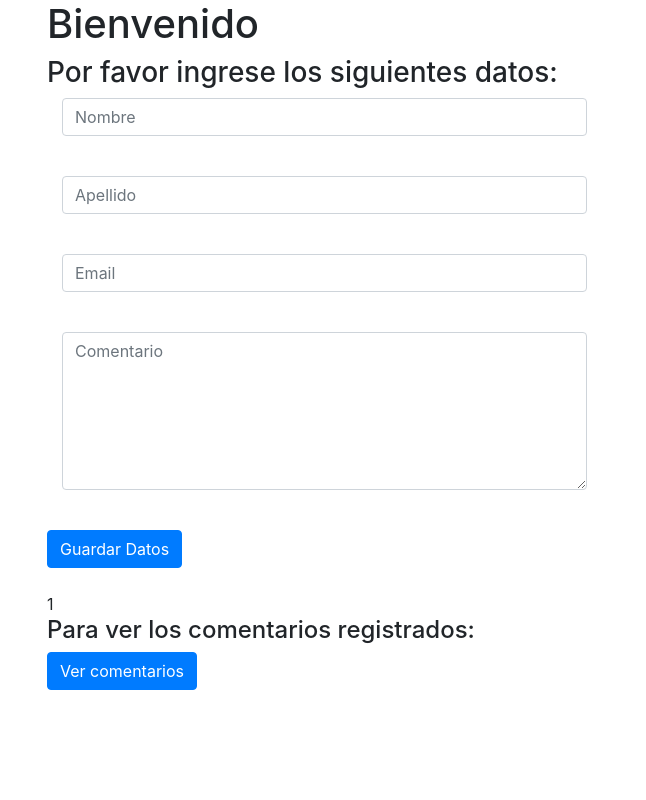
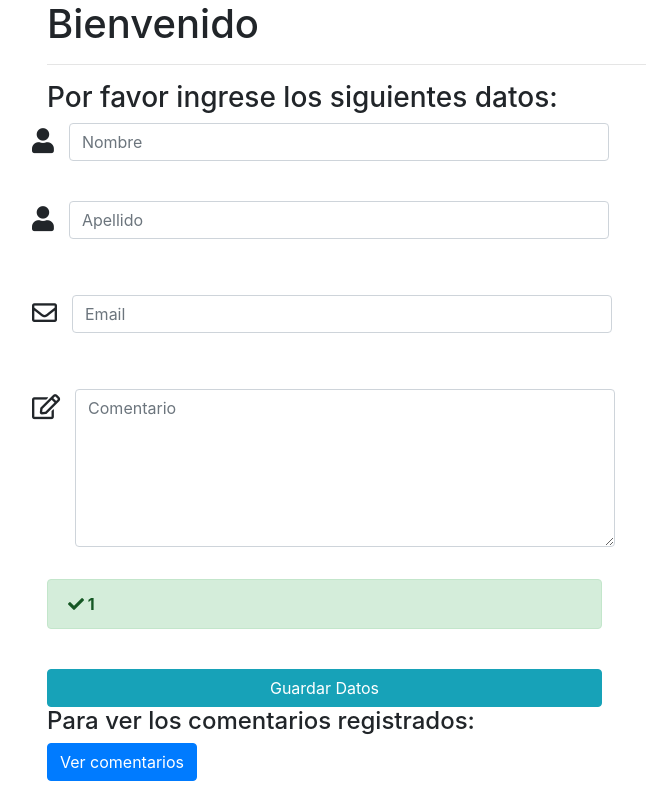
Before and after one commit to CarlaGramichi/Sistema-uno, a PHP site: page /Sistema-uno/?mensaje1=1 in a window 1280 px wide. Shown: the whole page, without its empty margins (38-684 px from the left). Run offline with PHP 8.4, Linux system fonts and the light colour scheme.

Commit message:
Mejorando el inicio, utilizando iconos.

```diff
--- a/index.php
+++ b/index.php
@@ -9,36 +9,56 @@ require 'plantillas/cabecera.php';
 <body class="container">
 
 <h1>Bienvenido</h1>
+<hr>
 <h3>Por favor ingrese los siguientes datos:</h3>
 
 <form action="<?= ROOT ?>/recepcion.php" method="get">
-    <div class="form-group col-sm-6">
-        <input type="text" name="nombre" placeholder="Nombre" class="form-control">
+    <div class="form-group row">
+        <span style="font-size: 25px" class="col:sm-2"><i class="fa fa-user"></i></span>
+        <div class="col-sm-6">
+            <input type="text" class="form-control" name="nombre" placeholder="Nombre">
+        </div>
     </div>
     <br>
-    <div class="form-group col-sm-6">
-        <input type="text" name="apellido" placeholder="Apellido" class="form-control">
+    <div class="form-group row">
+        <span style="font-size: 25px" class="col:sm-2"><i class="fa fa-user"></i></span>
+        <div class="form-group col-sm-6">
+            <input type="text" name="apellido" placeholder="Apellido" class="form-control">
+        </div>
     </div>
     <br>
-    <div class="form-group col-sm-6">
-        <input type="email" name="email" placeholder="Email" class="form-control" required>
+    <div class="form-group row">
+        <span style="font-size: 25px" class="col:sm-2"><i class="far fa-envelope"></i></span>
+        <div class="form-group col-sm-6">
+            <input type="email" name="email" placeholder="Email" class="form-control" required>
+        </div>
     </div>
     <br>
-    <div class="form-group col-sm-6">
-        <textarea name="comentario" placeholder="Comentario" cols="25" rows="6" class="form-control" required></textarea>
+    <div class="form-group row">
+        <span style="font-size: 25px" class="col:sm-2"><i class="far fa-edit"></i></span>
+        <div class="form-group col-sm-6">
+        <textarea name="comentario" placeholder="Comentario" cols="25" rows="6" class="form-control"
+                  required></textarea>
+        </div>
     </div>
+    <?php if ($_REQUEST['mensaje1']): ?>
+        <div class="alert alert-success col-sm-6 font-weight-bold" role="alert">
+            <span> <i class="fas fa-check"></i> </span>
+            <?= $_REQUEST['mensaje1'] ?>
+        </div>
+    <? endif ?>
+
     <br>
-    <button type="submit" class="btn btn-primary">Guardar Datos</button>
+    <button type="submit" class="btn btn-info col-sm-6">Guardar Datos</button>
 
 </form>
-<br> <?php
-echo $_REQUEST ["mensaje1"];
-?>
+
+
 <form action="<?= ROOT ?>/listado_comentarios.php" method="get">
     <article>
         <h4>Para ver los comentarios registrados: </h4>
         <button type="submit" class="btn btn-primary">Ver comentarios</button>
     </article>
-</form>
+</form
 </body>
 </html>
--- a/listado_comentarios.php
+++ b/listado_comentarios.php
@@ -11,7 +11,7 @@ require 'plantillas/cabecera.php';
 <body class="container">
 <h1>Comentarios registrados:</h1>
 
-<table class="table table-striped table-bordered" cellspacing="10">
+<table class="table table-striped table-bordered, table-warning" cellspacing="10">
     <thead>
     <tr>
         <th>Id</th>
--- a/plantillas/cabecera.php
+++ b/plantillas/cabecera.php
@@ -6,6 +6,7 @@
           content="width=device-width, user-scalable=no, initial-scale=1.0, maximum-scale=1.0, minimum-scale=1.0">
     <meta http-equiv="X-UA-Compatible" content="ie=edge">
     <link rel="stylesheet" href="https://stackpath.bootstrapcdn.com/bootstrap/4.3.1/css/bootstrap.min.css" integrity="sha384-ggOyR0iXCbMQv3Xipma34MD+dH/1fQ784/j6cY/iJTQUOhcWr7x9JvoRxT2MZw1T" crossorigin="anonymous">
+    <link rel="stylesheet" href="https://use.fontawesome.com/releases/v5.7.2/css/all.css" integrity="sha384-fnmOCqbTlWIlj8LyTjo7mOUStjsKC4pOpQbqyi7RrhN7udi9RwhKkMHpvLbHG9Sr" crossorigin="anonymous">
 
     <title>Comentarios</title>
 </head>
```
